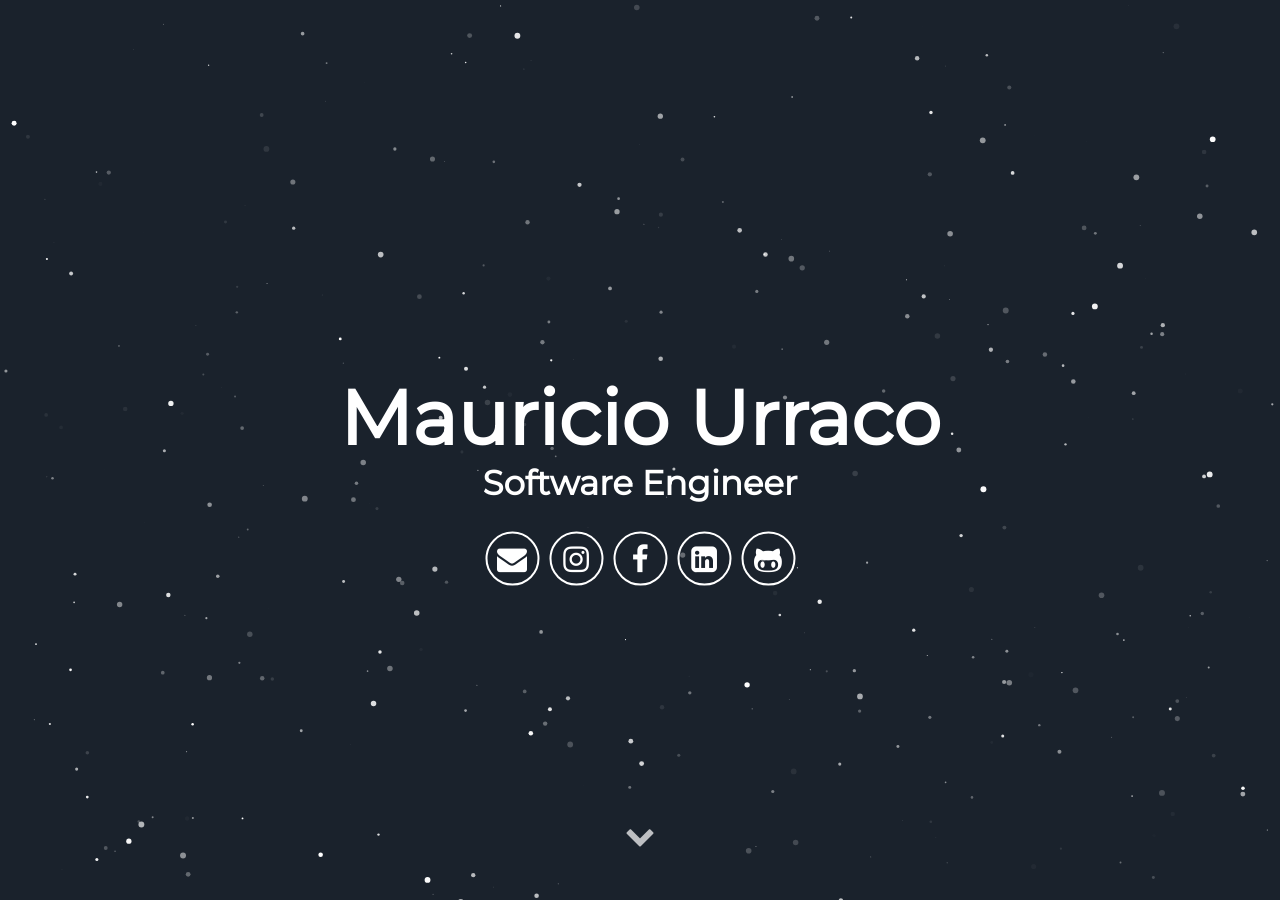
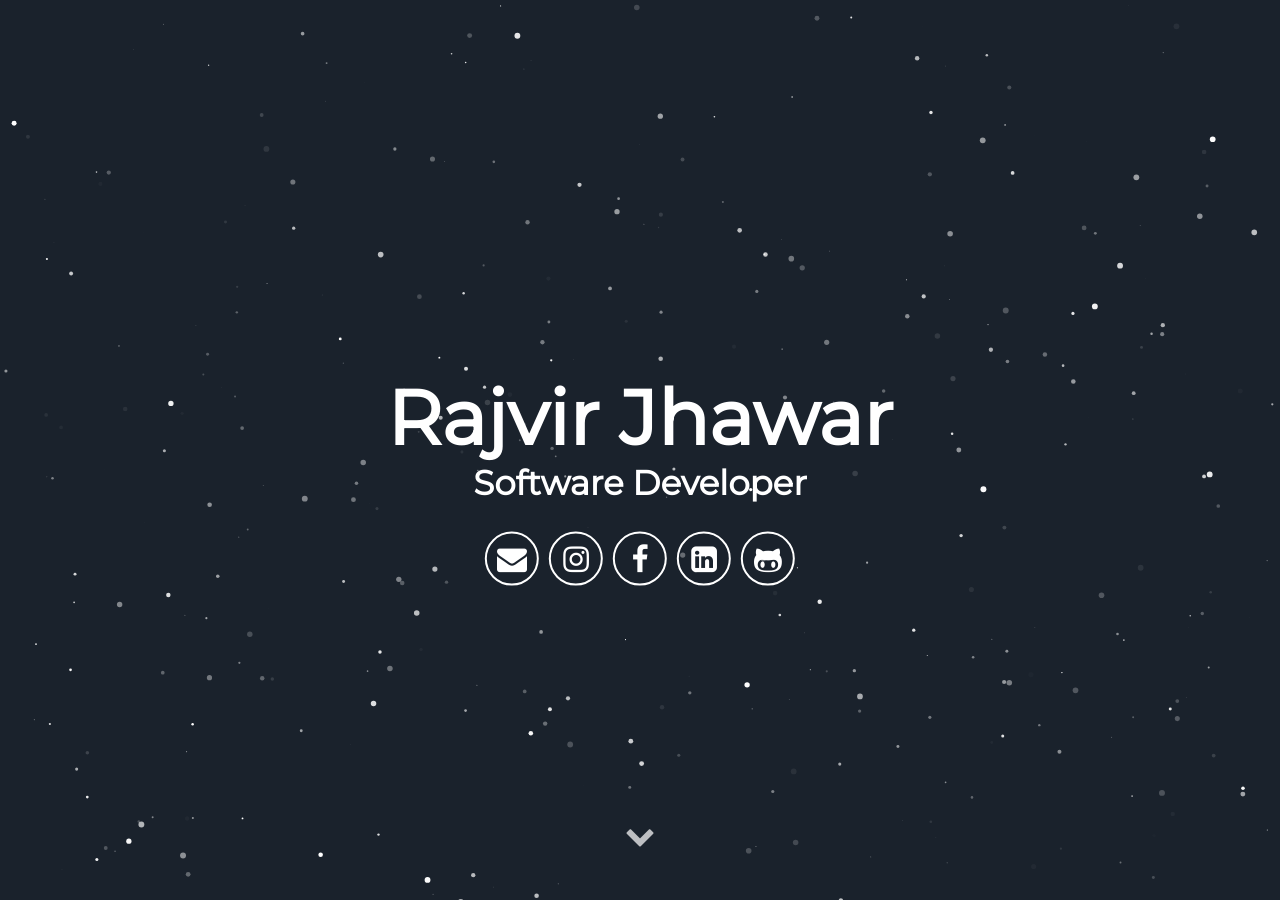
Before and after one commit to murraco/jekyll-theme-minimal-resume, a Jekyll site: the page built from index.html, in a window 1280 px wide and 900 px high. Built offline with Jekyll 4.4.1, drawn with Linux system fonts in a browser that asks for light colours; some web fonts are replaced.

Commit message:
Updated config file with dev infor

```diff
--- a/_config.yml
+++ b/_config.yml
@@ -1,14 +1,14 @@
 # Site settings
-title: Mauricio Urraco
-description: Jekyll Theme Minimal Resume
+title: Rajvir Jhawar
+description: My person website
 # baseurl: "" # the subpath of your site, e.g. /blog
 # url: "localhost:3000" # the base hostname & protocol for your site e.g. http://willianjusten.com.br
 
 # User settings
-username: Mauricio Urraco
+username: Rajvir Jhawar
 user_description: I\'m a nomad Software Engineer, always searching for the next challenge; no task is too scary nor too difficult. Lately I have been immersed in the <b>crypto-world</b> working for Radix, a London based startup trying to create the next massive scalable DLT. I'm one of the two guys behind all the JS related stuff.
-user_title: Software Engineer
-email: mauriurraco@gmail.com
+user_title: Software Developer
+email: rajvir.jhawar@gmail.com
 # twitter_username: lorem_ipsum
 # github_username:  lorem_ipsum
 # gplus_username:  lorem_ipsum
```
